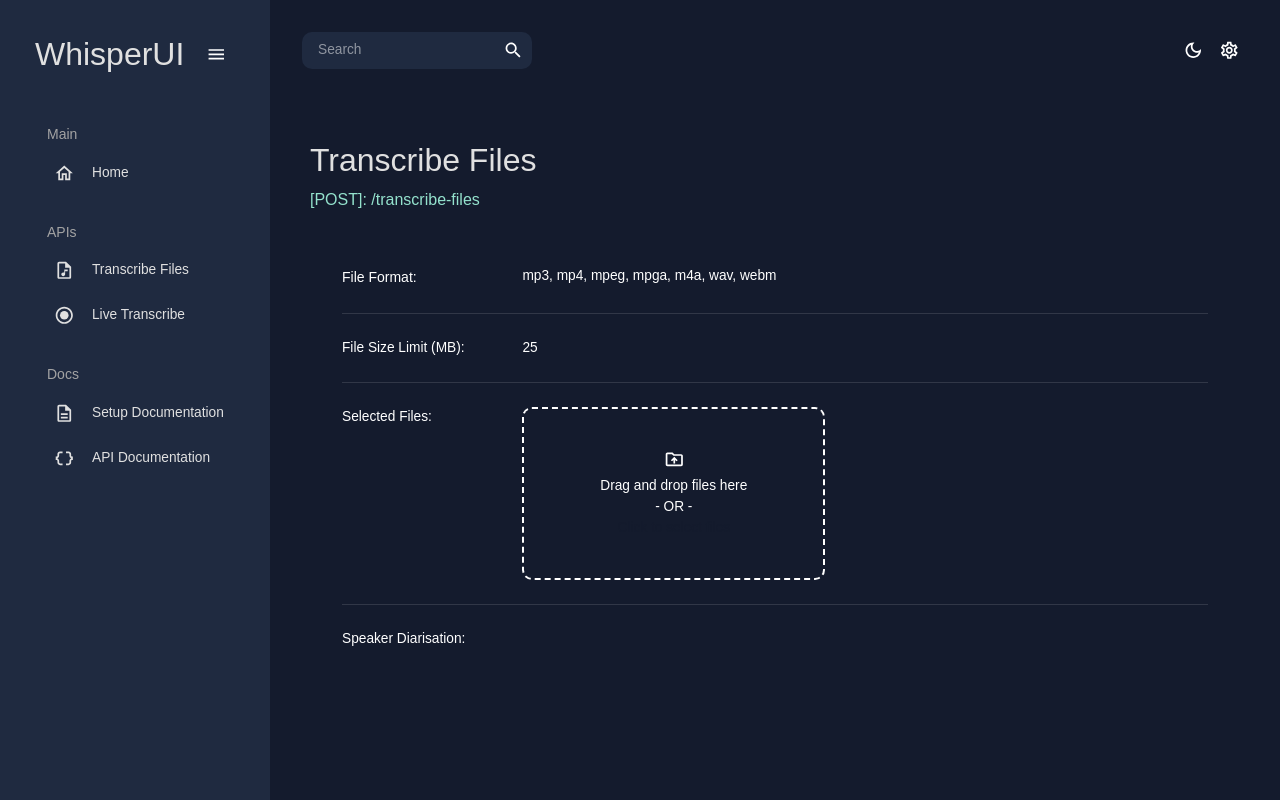
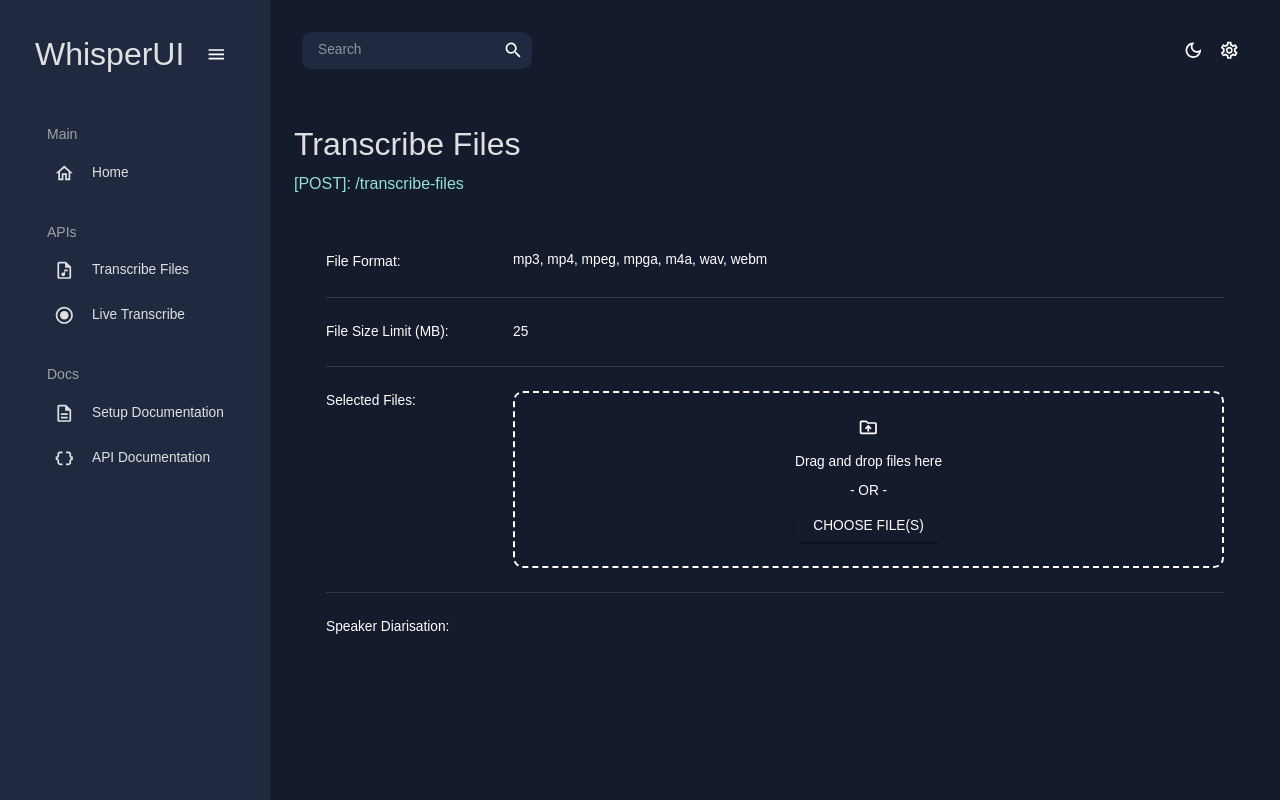
Before and after one commit to Xycone/WhisperUI, a React (Vite) app: page /transcribefiles in a window 1280 px wide. Built offline with nearby package versions, Linux system fonts and the light colour scheme.

Commit message:
Changed ui

```diff
--- a/src/pages/TranscribeFiles.jsx
+++ b/src/pages/TranscribeFiles.jsx
@@ -1,14 +1,19 @@
 import React, { useState } from 'react';
 
-import { Box, Typography, Grid, Divider, List, ListItem, ListItemText } from '@mui/material'
+import { Box, Typography, Grid, Divider, Button, useTheme } from '@mui/material'
+import { tokens } from '../themes/MyTheme';
 
 // MUI Icons
 import DriveFolderUploadOutlinedIcon from '@mui/icons-material/DriveFolderUploadOutlined';
+import ClearOutlinedIcon from '@mui/icons-material/ClearOutlined';
 
 // React Components
 import Header from '../components/Header'
 
 function TranscribeFiles() {
+    const theme = useTheme();
+    const colours = tokens(theme.palette.mode);
+
     const [selectedFiles, setSelectedFiles] = useState([]);
 
     const handleDragover = (event) => {
@@ -26,10 +31,12 @@
         setSelectedFiles((prevFiles) => [...prevFiles, ...files]);
     };
 
-
+    const handleFileRemove = (index) => {
+        setSelectedFiles((prevFiles) => prevFiles.filter((_, i) => i !== index));
+    };
 
     return (
-        <Box p={5}>
+        <Box p={3}>
             <Box
                 display="flex"
                 flexDirection="column"
@@ -51,7 +58,9 @@
                             <Typography>mp3, mp4, mpeg, mpga, m4a, wav, webm</Typography>
                         </Grid>
                     </Grid>
+
                     <Divider />
+
                     <Grid container my={3}>
                         <Grid item xs={12} md={4} lg={2.5}>
                             <Typography>File Size Limit (MB):</Typography>
@@ -60,57 +69,74 @@
                             <Typography>25</Typography>
                         </Grid>
                     </Grid>
+
                     <Divider />
+
                     <Grid container my={3}>
                         <Grid item xs={12} md={4} lg={2.5} mb={3}>
                             <Typography>Selected Files:</Typography>
                         </Grid>
                         <Grid item xs={12} md={8} lg={9.5}>
-                            <Grid container spacing={{ xs: 3, lg: 10 }}>
-                                <Grid item xs={12} lg={6}>
+                            <Grid container spacing={3}>
+                                <Grid item xs={12}>
                                     <Box
                                         onDragOver={handleDragover}
                                         onDrop={handleDrop}
                                         border="2px dashed"
-                                        py={5}
+                                        py={3}
                                         textAlign="center"
                                         borderRadius="10px"
                                     >
                                         <DriveFolderUploadOutlinedIcon />
-                                        <Typography>Drag and drop files here</Typography>
-                                        <Typography> - OR -</Typography>
+                                        <Typography my={1}>Drag and drop files here</Typography>
+                                        <Typography my={1}> - OR -</Typography>
+                                        <Button
+                                            my={1}
+                                            variant="contained"
+                                            component="label"
+                                        >
+                                            <Typography>
+                                                Choose File(s)
+                                            </Typography>
                                             <input
                                                 type="file"
                                                 multiple
                                                 onChange={handleFileSelect}
                                                 style={{ display: 'none' }}
-                                            id="fileInput"
                                             />
-                                        <label htmlFor="fileInput" style={{ cursor: 'pointer' }}>
-                                            <Typography color="primary">Click to select files</Typography>
-                                        </label>
+                                        </Button>
                                     </Box>
                                 </Grid>
 
-                                <Grid item xs={12} lg={6}>
-                                    <Box>
                                 {selectedFiles.length > 0 && (
                                     selectedFiles.map((file, index) => (
-                                                <Typography key={index}>
+                                        <Grid item xs={12} md={6} lg={4}>
+                                            <Box
+                                                py={1.5}
+                                                display="flex"
+                                                justifyContent="center"
+                                                border="2px solid"
+                                                borderRadius="10px"
+                                            >
+                                                <Typography mr={1} key={index}>
                                                     {file.name}
                                                 </Typography>
+                                                <ClearOutlinedIcon />
+                                            </Box>
+                                        </Grid>
                                     ))
                                 )}
-                                    </Box>
                             </Grid>
                         </Grid>
                     </Grid>
-                    </Grid>
+
                     <Divider />
+
                     <Grid container my={3}>
                         <Grid item xs={12} md={4} lg={2.5}>
                             <Typography>Speaker Diarisation:</Typography>
                         </Grid>
+
                         <Grid item xs={12} md={8} lg={9.5}>
                         </Grid>
                     </Grid>
```
Lines whose indentation alone changed are shown as unchanged.
